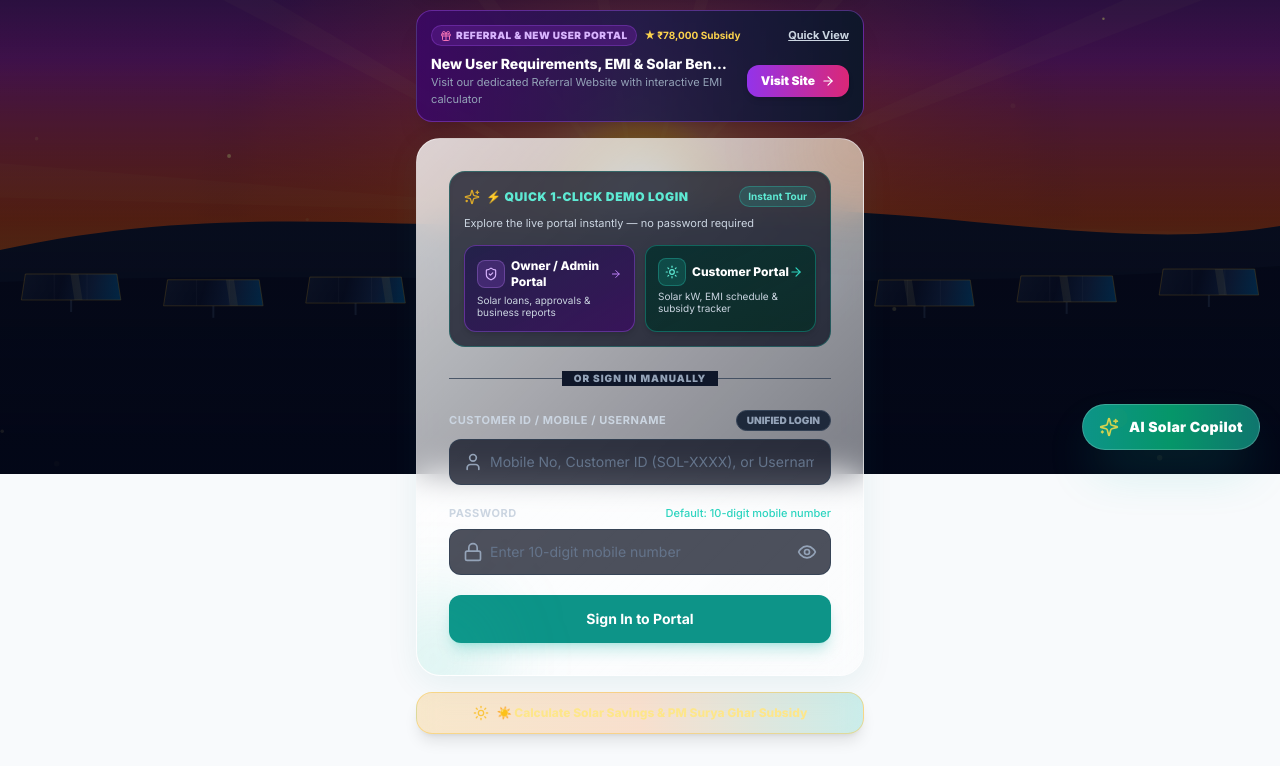
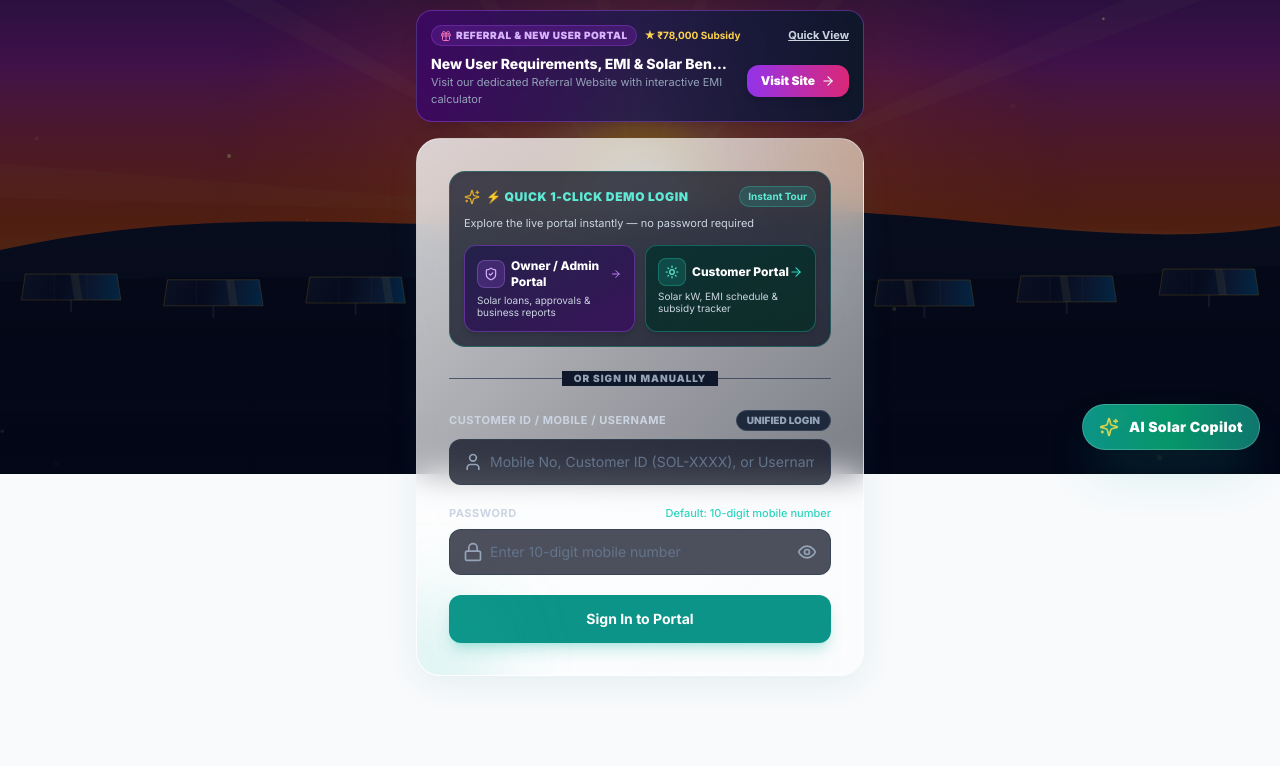
Before and after one commit to rsanthoshkumar376-ux/mrs-solar, a React (Vite) app in the folder frontend/: page /login in a window 1280 px wide. Shown: the part 326-1092 px from the top of the page. After the commit the page ends 1034 px from the top, so only its background shows below. Built offline with nearby package versions, Linux system fonts and the light colour scheme.

Commit message:
fix: remove solar savings calculator button from bottom of login page

```diff
--- a/frontend/src/pages/Login.jsx
+++ b/frontend/src/pages/Login.jsx
@@ -439,17 +439,7 @@ export default function Login() {
           </form>
         </div>
 
-        {/* PUBLIC SOLAR ROI & PM SURYA GHAR SUBSIDY CALCULATOR */}
-        <div className="mt-4 text-center">
-          <button
-            type="button"
-            onClick={() => setShowCalculator(true)}
-            className="w-full py-3 px-4 rounded-2xl bg-gradient-to-r from-amber-500/20 via-orange-500/20 to-teal-500/20 hover:from-amber-500/30 hover:to-teal-500/30 border border-amber-400/40 text-amber-200 hover:text-white font-extrabold text-xs shadow-lg backdrop-blur-md flex items-center justify-center space-x-2 transition-all active:scale-[0.99]"
-          >
-            <Sun className="w-4 h-4 text-amber-400 animate-pulse" />
-            <span>{lang === 'ta' ? '☀️ சோலார் சேமிப்பு & மத்திய மானிய கணக்கீடு' : '☀️ Calculate Solar Savings & PM Surya Ghar Subsidy'}</span>
-          </button>
-        </div>
+
 
         {/* SOLAR CALCULATOR MODAL */}
         <SolarCalculatorModal
```
